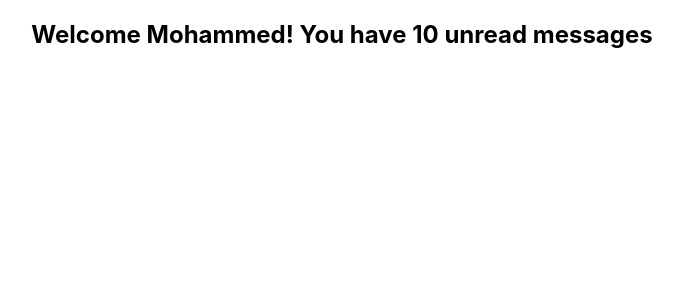
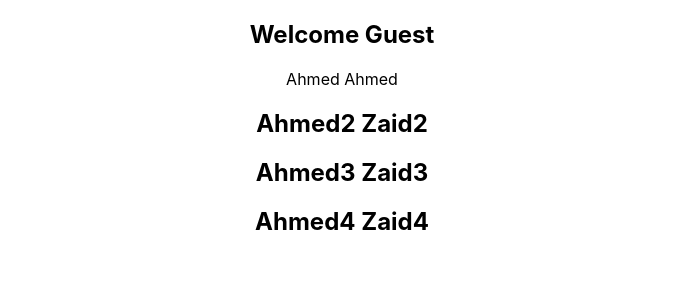
Before and after one commit to MohJamal/React-TypeScript, a React (Create React App) app: page / in a window 1280 px wide. Shown: the top 300 px of the page, without its empty margins (298-981 px from the left). Built offline with nearby package versions, Linux system fonts and the light colour scheme.

Commit message:
Basic Props

```diff
--- a/src/App.tsx
+++ b/src/App.tsx
@@ -1,10 +1,34 @@
 import "./App.css";
 import Greet from "./components/Greet";
+import Person from "./components/Person";
+import PersonList from "./components/PersonList";
 
 function App() {
+  const personName = {
+    first: "Ahmed",
+    last: "Zaid",
+  };
+
+  const namesList = [
+    {
+      first: "Ahmed2",
+      last: "Zaid2",
+    },
+    {
+      first: "Ahmed3",
+      last: "Zaid3",
+    },
+    {
+      first: "Ahmed4",
+      last: "Zaid4",
+    },
+  ];
+
   return (
     <div className="App">
-      <Greet name="Mohammed" />
+      <Greet name="Mohammed" messageCount={10} isLoggedIn={false} />
+      <Person name={personName} />
+      <PersonList names={namesList} />
     </div>
   );
 }
--- a/src/components/Greet.tsx
+++ b/src/components/Greet.tsx
@@ -1,11 +1,17 @@
 type GreetProps = {
   name: string;
+  messageCount: number;
+  isLoggedIn: boolean;
 };
 
 const Greet = (props: GreetProps) => {
   return (
     <div>
-      <h2>Welcome {props.name}! You have 10 unread messages</h2>
+      <h2>
+        {props.isLoggedIn
+          ? `Welcome ${props.name}! You have ${props.messageCount} unread messages`
+          : `Welcome Guest`}
+      </h2>
     </div>
   );
 };
--- /dev/null
+++ b/src/components/Person.tsx
@@ -0,0 +1,16 @@
+type PersonProps = {
+  name: {
+    first: string;
+    last: string;
+  };
+};
+
+const Person = (props: PersonProps) => {
+  return (
+    <div>
+      {props.name.first} {props.name.first}
+    </div>
+  );
+};
+
+export default Person;
--- /dev/null
+++ b/src/components/PersonList.tsx
@@ -0,0 +1,20 @@
+type PersonsListProps = {
+  names: {
+    first: string;
+    last: string;
+  }[];
+};
+
+const PersonList = (props: PersonsListProps) => {
+  return (
+    <div>
+      {props.names.map((name) => (
+        <h2 key={name.first}>
+          {name.first} {name.last}
+        </h2>
+      ))}
+    </div>
+  );
+};
+
+export default PersonList;
```
